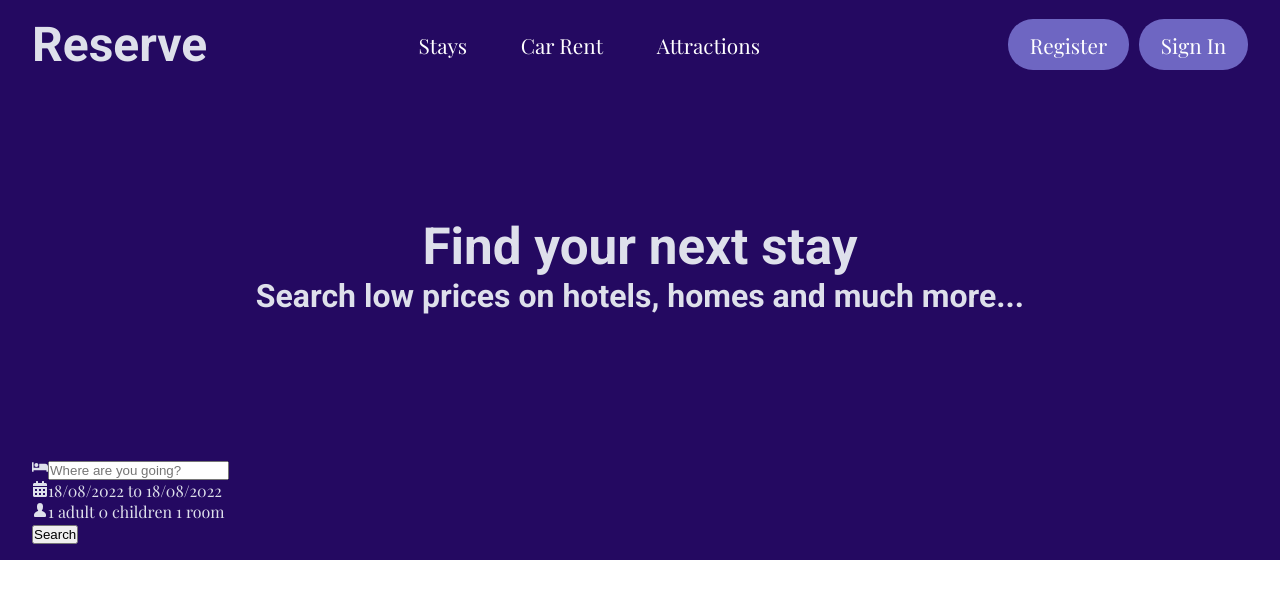
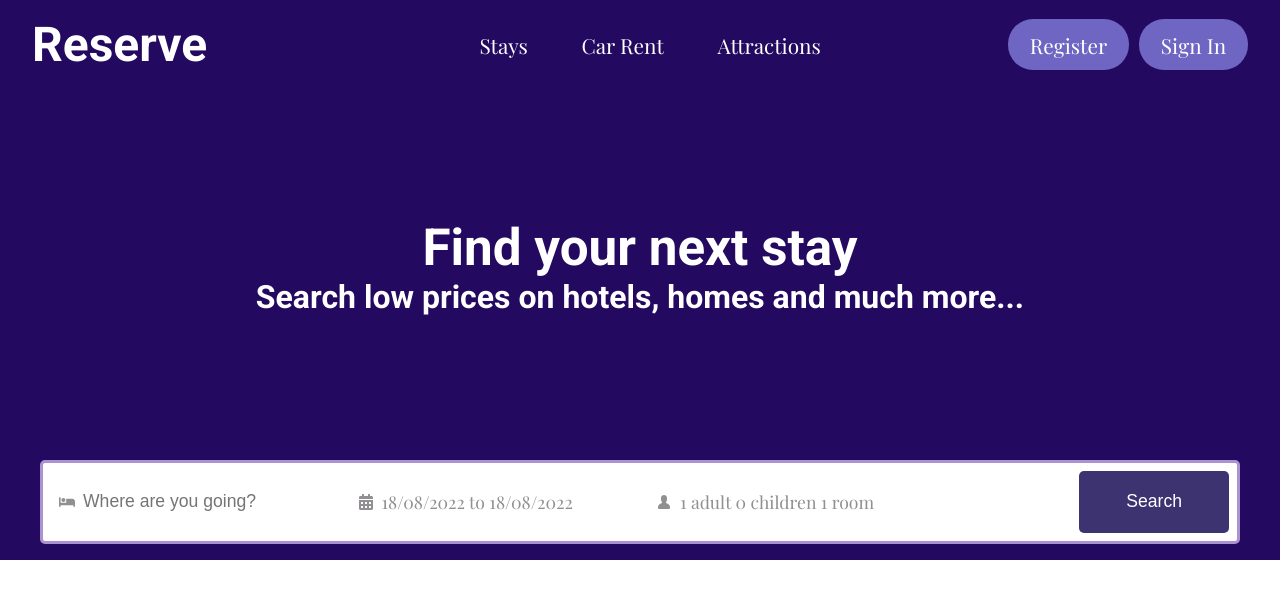
Before and after one commit to Ljusaj123/Reservation-App, a React (Create React App) app: page / in a window 1280 px wide. Shown: the top 598 px of the page. Built offline with nearby package versions, Linux system fonts and the light colour scheme.

Commit message:
scss in css

```diff
--- a/src/styles/css/style.css
+++ b/src/styles/css/style.css
@@ -149,7 +149,10 @@ img {
 .header {
   height: 70vh;
   background-color: rgb(36, 9, 97);
-  color: rgb(222, 224, 235);
+  color: rgb(255, 255, 255);
+}
+.header.list-mode {
+  height: 20vh;
 }
 .header-container {
   height: 100%;
@@ -183,7 +186,7 @@ img {
   display: none;
 }
 .header-container .navbar-container .logo-container {
-  width: 30%;
+  width: 35%;
   cursor: pointer;
 }
 .header-container .header_text {
@@ -246,3 +249,147 @@ img {
             transform: translateY(-3px) rotate(-45deg);
   }
 }
+.header-search {
+  max-width: 1200px;
+  width: 100%;
+  display: -webkit-box;
+  display: -ms-flexbox;
+  display: flex;
+  -webkit-box-pack: center;
+      -ms-flex-pack: center;
+          justify-content: center;
+  -webkit-box-align: center;
+      -ms-flex-align: center;
+          align-items: center;
+  -ms-flex-wrap: wrap;
+      flex-wrap: wrap;
+  background-color: rgb(255, 255, 255);
+  border: 3px solid rgb(172, 146, 209);
+  border-radius: 5px;
+  margin: 0 auto;
+  position: relative;
+}
+.header-search__item {
+  display: -webkit-box;
+  display: -ms-flexbox;
+  display: flex;
+  -webkit-box-pack: initial;
+      -ms-flex-pack: initial;
+          justify-content: initial;
+  -webkit-box-align: center;
+      -ms-flex-align: center;
+          align-items: center;
+  -ms-flex-preferred-size: 260px;
+      flex-basis: 260px;
+  -webkit-box-flex: 1;
+      -ms-flex-positive: 1;
+          flex-grow: 1;
+  padding: 1em;
+  gap: 0.5em;
+}
+.header-search__item-icon {
+  color: rgb(145, 143, 145);
+}
+.header-search__item-input, .header-search__item-text {
+  font-size: clamp(0.9rem, 2vw + 0.4rem, 1.1rem);
+  line-height: 2;
+}
+.header-search__item-input {
+  border: none;
+  outline: none;
+}
+.header-search__item-text {
+  color: rgb(145, 143, 145);
+  cursor: pointer;
+}
+.header-search__item .date {
+  position: absolute;
+  top: 100%;
+}
+.header-search__button {
+  display: -webkit-box;
+  display: -ms-flexbox;
+  display: flex;
+  -webkit-box-pack: end;
+      -ms-flex-pack: end;
+          justify-content: flex-end;
+  -webkit-box-align: center;
+      -ms-flex-align: center;
+          align-items: center;
+  padding: 0.5em;
+}
+.header-search__button .search-button {
+  border: none;
+  border: 3px solid transparent;
+  border-radius: 5px;
+  padding: 1em 2.5em;
+  background-color: rgb(61, 51, 112);
+  color: rgb(255, 255, 255);
+  font-size: clamp(0.9rem, 2vw + 0.4rem, 1.1rem);
+  cursor: pointer;
+  -webkit-transition: all 0.3s ease;
+  transition: all 0.3s ease;
+}
+.header-search__button .search-button:active {
+  border: 3px solid rgb(172, 146, 209);
+}
+.header-search__button .search-button:hover {
+  background-color: rgb(36, 9, 97);
+}
+
+.options {
+  position: absolute;
+  top: 100%;
+  background-color: rgb(255, 255, 255);
+  color: rgb(145, 143, 145);
+  border-radius: 5px;
+  padding: 1em;
+}
+.options__item {
+  display: -webkit-box;
+  display: -ms-flexbox;
+  display: flex;
+  -webkit-box-pack: justify;
+      -ms-flex-pack: justify;
+          justify-content: space-between;
+  -webkit-box-align: initial;
+      -ms-flex-align: initial;
+          align-items: initial;
+  min-width: 200px;
+  margin: 1em 0;
+  color: rgb(1, 2, 10);
+}
+.options__item-counter {
+  display: -webkit-box;
+  display: -ms-flexbox;
+  display: flex;
+  -webkit-box-pack: initial;
+      -ms-flex-pack: initial;
+          justify-content: initial;
+  -webkit-box-align: center;
+      -ms-flex-align: center;
+          align-items: center;
+  gap: 0.5em;
+}
+.options__item-counter-button {
+  padding: 0.5em 0.7em;
+  cursor: pointer;
+  background-color: rgb(255, 255, 255);
+  border: 1px solid rgb(172, 146, 209);
+}
+.options__item-counter-button:disabled {
+  cursor: not-allowed;
+}
+
+@media screen and (max-width: 860px) {
+  .header-search {
+    display: block;
+  }
+}
+@media screen and (max-width: 1124px) {
+  .header-search .header-search__button {
+    -webkit-box-pack: center;
+        -ms-flex-pack: center;
+            justify-content: center;
+  }
+}
```
